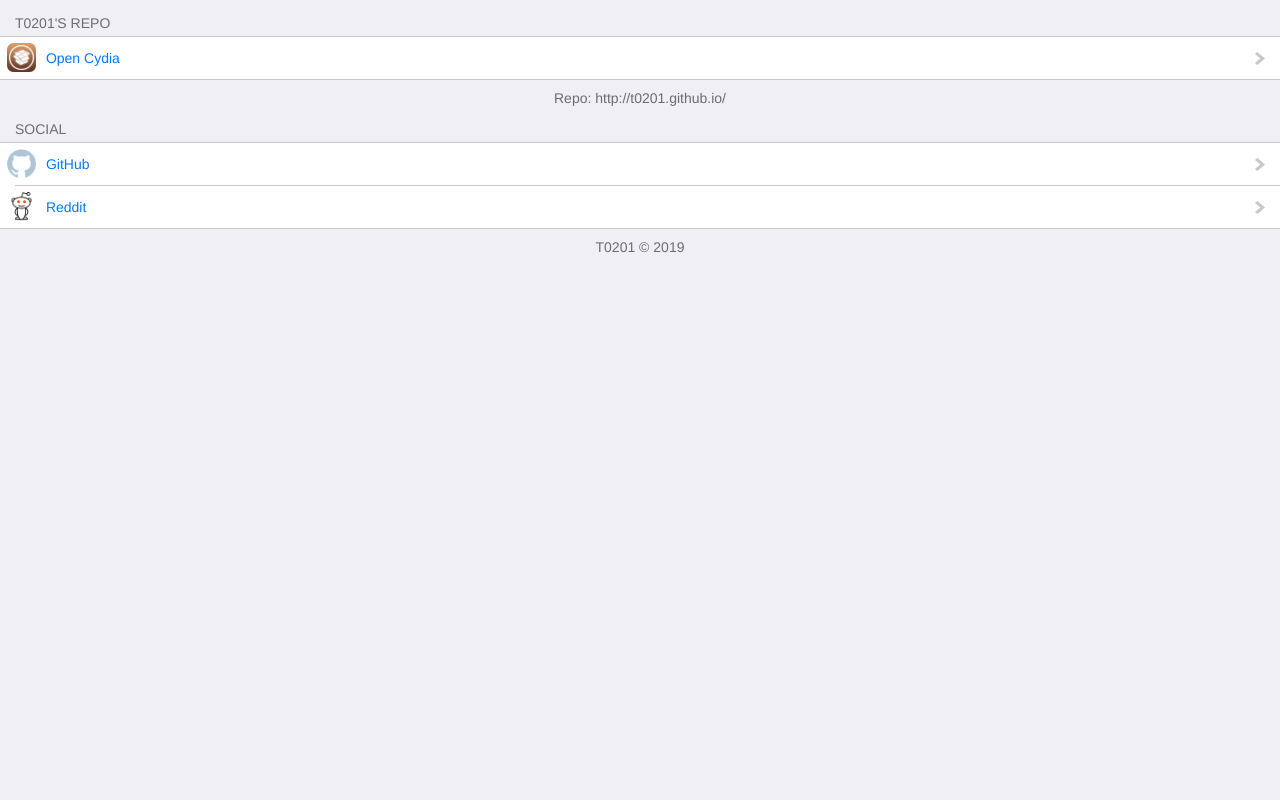
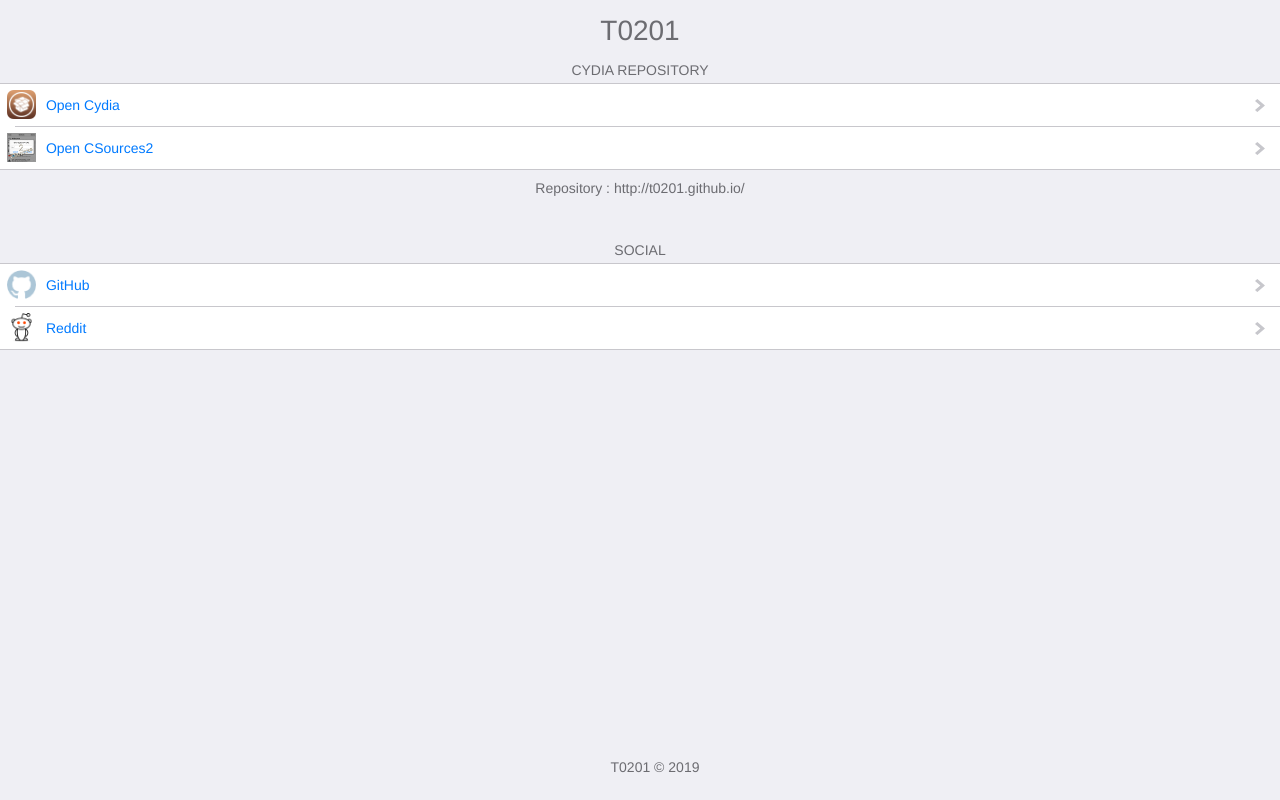
Before and after one commit to T0201/t0201.github.io, a plain HTML site: page index.html in a window 1280 px wide. Drawn offline with Linux system fonts and the light colour scheme; no server answers.

Commit message:
Initial Commit

```diff
--- a/index.html
+++ b/index.html
@@ -10,8 +10,8 @@
 	<title>T0201's Repo</title>
 </head>
 <body onload="loadRecentUpdates();">
-
-	<h2>T0201's Repo</h2>
+	<h1>T0201</h1>
+	<h2>Cydia Repository</h2>
 	<ul>
 		<li>
 			<a href="cydia://url/https://cydia.saurik.com/api/share#?source=http://t0201.github.io/">
@@ -19,9 +19,16 @@
 				<label>Open Cydia</label>
 			</a>
 		</li>
+		<li>
+			<a href="csources2://addsource?address=https://t0201.github.io/">
+				<img class="icon" src="index/csources2.png"/>
+				<label>Open CSources2</label>
+			</a>
+		</li>
 	</ul>
-	<p style="text-align:center;">Repo: http://t0201.github.io/</p>
+	<p style="text-align:center;">Repository : http://t0201.github.io/</p>
 	<span id="updates_" hidden><h2>Last Updates</h2><ul id="updates"></ul></span>
+	<br />
 
 	<!-- HELP US
 	<h2>HELP US</h2>
@@ -62,7 +69,7 @@
 	</ul>
 
 	<!-- © -->
-	<p style="text-align:center;">T0201 © 2019</p>
+	<p class="copyright">T0201 © 2019</p>
 
 </body>
 </html>
--- a/index/ios7.css
+++ b/index/ios7.css
@@ -1,4 +1,3 @@
-/* Basic iOS 7 CSS */
 * {
   margin: 0;
   padding: 0;
@@ -15,6 +14,20 @@ body {
   cursor:default;
   -webkit-user-select:none;
 }
+h1,body>p {
+  margin: 15px;
+  color: rgb(108, 108, 113);
+  font-size: auto;
+  font-weight: 400;
+}
+h1 a,body>p a {
+  color:inherit
+}
+h1 {
+  text-transform:uppercase;
+  text-align: center;
+  margin-bottom: 5px;
+}
 h2,body>p {
   margin: 15px;
   color: rgb(108, 108, 113);
@@ -26,6 +39,7 @@ h2 a,body>p a {
 }
 h2 {
   text-transform:uppercase;
+  text-align: center;
   margin-bottom: 5px;
 }
 body>p {
@@ -125,3 +139,10 @@ img.icon {
   min-width: 29px;
   width: 29px;
 }
+.copyright {
+  display: block;
+  position: fixed;
+  width: 100%;
+  bottom: 10px;
+  text-align:center;
+}
```
Also changed, not shown: index/csources2.png (added), 3 other files.
